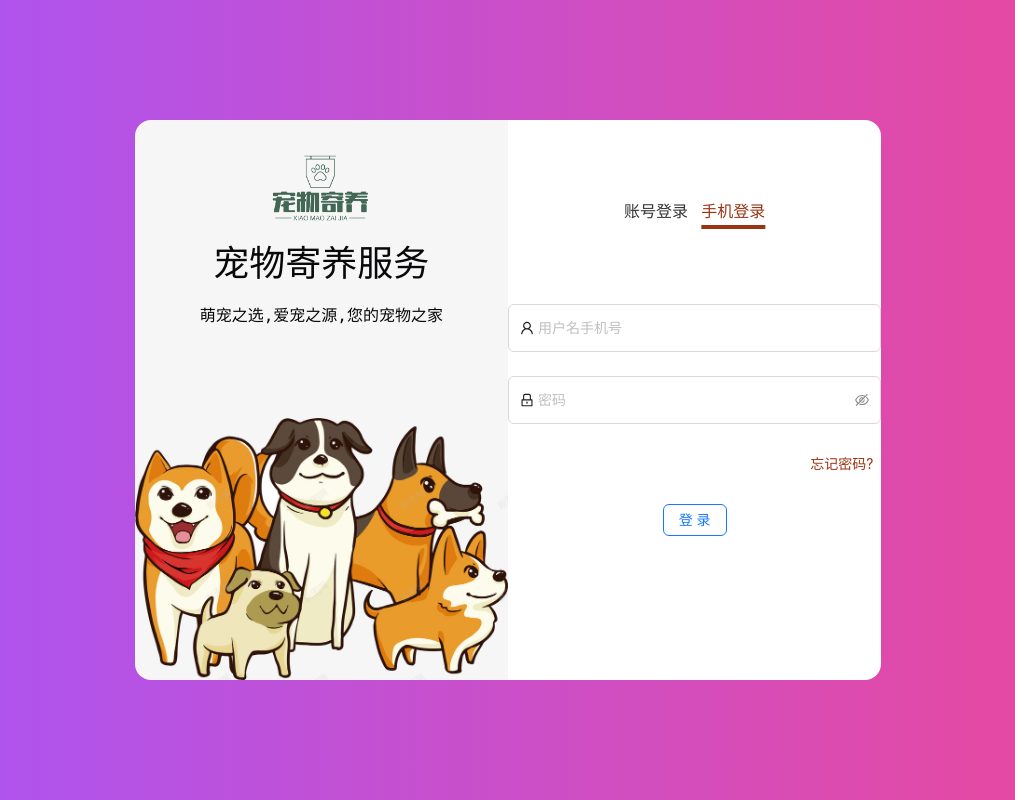
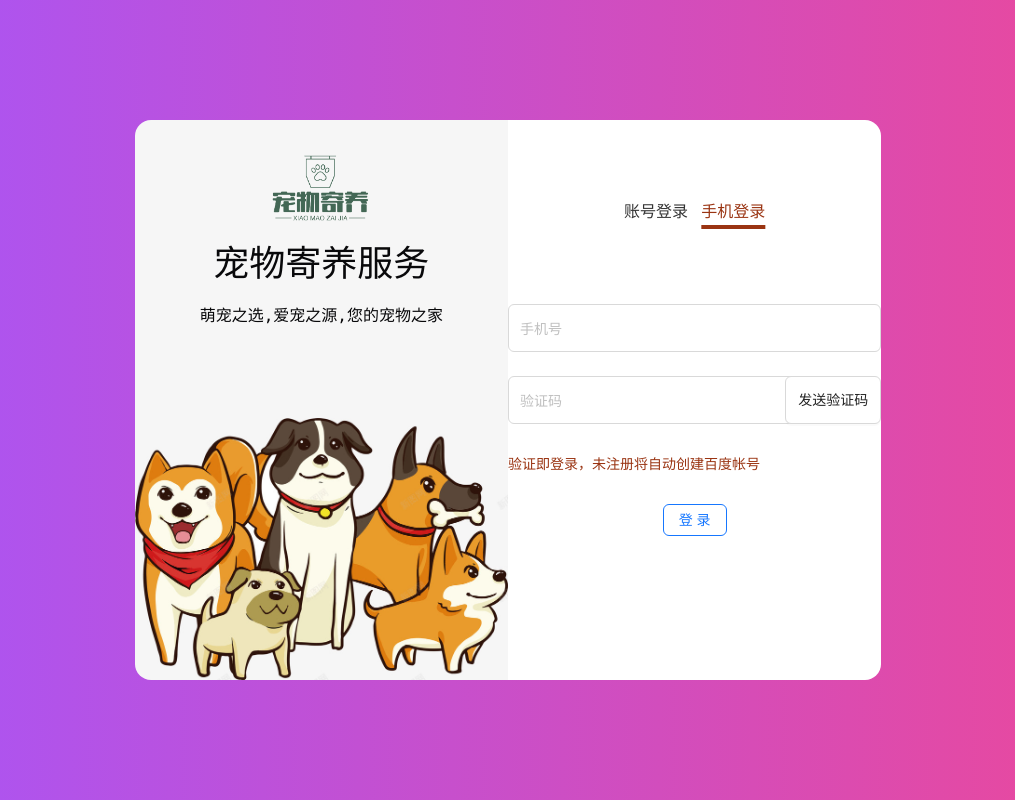
Before and after one commit to 11h-dd/pet_house, a React (Create React App) app: page /login in a window 1280 px wide. Both pictures are taken after a click on the element "手机登录". Shown: the whole page, without its empty margins (132-1147 px from the left). Built offline with nearby package versions, Linux system fonts and the light colour scheme.

Commit message:
手机号登陆注册完成

```diff
--- a/src/components/logins/login_phone/index.jsx
+++ b/src/components/logins/login_phone/index.jsx
@@ -1,10 +1,136 @@
-import React from 'react';
+import React, {useState} from 'react';
+import {
+    Button, Form, Input, Row, Col,message
+} from 'antd';
+import "./index.module.css"
+import service from "../../../requests/request";
+import {SetToken} from "../../../store/features/UserSlice";
+import {useNavigate} from "react-router-dom";
+import {useDispatch} from "react-redux";
+// import service from "../../../requests/request";
+
 const LoginPhone = (props) => {
-    return (
-        <div>
+    const dispatch = useDispatch()
+    const navigate = useNavigate()
+    const [form] = Form.useForm();
+    const [isClick, SetIsClick] = useState({
+        isClick: true
+    })
+    //发送验证码
+    const sendSms = async (e) => {
+        if (isClick.isClick) {
+            const {user_phone, smsCode} = form.getFieldValue()
+            if (!user_phone) {
+                message.warning("手机号没有填写", 0.5)
+                return
+            }
+            var timer = 60
+            var sss = setInterval(() => {
+                SetIsClick({
+                    isClick: false
+                })
+                timer -= 1
+                e.target.innerText = timer
 
-        </div>
-    );
+                if (timer === 0) {
+                    e.target.innerText = "获取验证码"
+                    clearInterval(sss)
+                    SetIsClick({
+                        isClick: true
+                    })
+                }
+            }, 1000)
+            try {
+                const response = await service({
+                    url: `getSms?phone=${user_phone}`
+                })
+                console.log(response)
+                smsCode.value = response.data
+            } catch (err) {
+                console.log(err)
+            }
+        }
+
+
+    }
+    //登录
+    const onFinish =async  (values) => {
+      try {
+          const response = await service({
+              url:"PhoneForLogin",
+              method:"POST",
+              data:{
+                  phone:values.user_phone,
+                  smsCode:values.smsCode
+              }
+          })
+          dispatch(SetToken(response.data.token))
+          message.success("登录成功", 0.5, () => {
+              navigate("/", {replace: true})
+          })
+      }catch(error){
+          message.error(error.msg)
+      }
+    };
+    return (<Form
+        name="normal_login"
+        className="login-form form"
+        form={form}
+        initialValues={{
+            user_phone: "", smsCode: ""
+        }}
+        onFinish={onFinish}
+    >
+        <Form.Item
+            validateTrigger="onBlur"
+            name="user_phone"
+            rules={[{
+                required: true, message: '请输入手机号',
+            }, {
+                pattern: /^1[3457869]\d{9}$/, message: "请输入11位手机号",
+            }]}
+        >
+            <Input placeholder="手机号" className="h-12"
+            />
+        </Form.Item>
+        <Form.Item
+            name="smsCode"
+            validateTrigger="onBlur"
+            rules={[{
+                required: true, message: '请输入验证码',
+            }, {
+                min: 5, message: "验证码长小于度六位"
+            }, {
+                max: 6, message: "验证码长度大于六位"
+            }]}
+        >
+            <Input
+
+                placeholder="验证码"
+                className="h-12 w-[18rem]"
+            />
+        </Form.Item>
+        <Form.Item className={"absolute right-0 bottom-[9.5rem] "}
+        >
+            <Row>
+                <Col span={20}>
+                    <Button className={"text-[#222222] h-12 w-24"} onClick={sendSms}
+                    >发送验证码</Button>
+                </Col>
+            </Row>
+        </Form.Item>
+        <Form.Item className={"float-left pr-2 text-orange-800"}>
+            验证即登录，未注册将自动创建百度帐号
+        </Form.Item>
+
+        <Form.Item className={"flex justify-center w-full"}>
+            <Button
+                type="primary" ghost htmlType="submit" className="login-form-button"
+            >
+                登录
+            </Button>
+        </Form.Item>
+    </Form>);
 };
 
 export default LoginPhone;
--- /dev/null
+++ b/src/components/logins/login_phone/index.module.css
@@ -0,0 +1,9 @@
+.form {
+    @apply mt-20
+}
+.button {
+    @apply mt-10 w-full
+}
+.capcahe {
+    @apply h-[3rem] w-[3rem] bg-amber-950
+}
--- a/src/components/logins/login_user/index.jsx
+++ b/src/components/logins/login_user/index.jsx
@@ -1,7 +1,7 @@
 import React from 'react';
 import "./index.css"
 import {LockOutlined, UserOutlined} from '@ant-design/icons';
-import {Button, Form, Input} from 'antd';
+import {Button, Form, Input, message} from 'antd';
 import {Link} from "react-router-dom";
 import service from "../../../requests/request";
 import {useDispatch} from "react-redux";
@@ -11,7 +11,6 @@ import {Message} from "../../../utils/MessageGlobal";
 
 const LoginUser = (props) => {
     const navigate = useNavigate()
-
     const dispatch = useDispatch()
     const onFinish = async (values) => {
         try {
@@ -22,15 +21,11 @@ const LoginUser = (props) => {
             })
             //将token保存起来
             dispatch(SetToken(response.data.token))
-            // message.success("登录成功", 0.5, () => {
-            //     navigate("/", {replace: true})
-            // })
-            Message("success","登录成功",0.5,() => {
+            message.success("登录成功", 0.5, () => {
                 navigate("/", {replace: true})
             })
         } catch (error) {
             Message("error",error.msg,0.5)
-            // message["error"](error.msg)
         }
 
     };
@@ -54,6 +49,7 @@ const LoginUser = (props) => {
         </Form.Item>
         <Form.Item
             name="password"
+
             rules={[{
                 required: true, message: '请输入密码',
             },]}
@@ -65,6 +61,9 @@ const LoginUser = (props) => {
                 label="Password"
                 className="h-12"
             />
+        </Form.Item>
+        <Form.Item className={"float-left pr-2"}>
+            <Link className={"text-[#858585] hover:text-[#222222]"}>没有账号?去注册</Link>
         </Form.Item>
         <Form.Item className={"float-right pr-2"}>
             <Link className="login-form-forgot text-orange-800" href="">
--- a/src/utils/MessageGlobal/index.jsx
+++ b/src/utils/MessageGlobal/index.jsx
@@ -2,7 +2,6 @@
 import {message} from "antd";
 import {throttle} from "../torottle";
 
-export const Message = throttle((state, content, timers = 1, fns = () => {
-}) => {
-    message[state](content, timers, fns)
-})
+export const Message = throttle((state, content) => {
+    message[state](content)
+},1000)
--- a/src/utils/torottle.js
+++ b/src/utils/torottle.js
@@ -1,13 +1,13 @@
 //节流
 //一段时间只执行一次 节流
-export function throttle(fn) {
+export function throttle(fn,tim) {
     var flag = true;
-    return function() {
+    return function(content,timers) {
         if (flag) {
             setTimeout(() => {
-                fn()
+                fn(content,timers)
                 flag = true;
-            }, 2000);
+            }, tim);
         }
         flag = false;
     }
--- a/src/view/login/index.jsx
+++ b/src/view/login/index.jsx
@@ -2,6 +2,7 @@ import React, {useState} from 'react';
 import "./login.css"
 import ani from "../../assets/images/Animal.png"
 import LoginUser from "../../components/logins/login_user";
+import LoginPhone from "../../components/logins/login_phone";
 
 const Login = (props) => {
   const [active,UseActive] = useState("User")
@@ -15,6 +16,12 @@ const Login = (props) => {
             UseActive("Phone")
             return
         }
+    }
+    const toggle = () => {
+      if(active === "User"){
+            return  <LoginUser></LoginUser>
+      }
+      return <LoginPhone></LoginPhone>
     }
     return (<div className={"boog"}>
         <div className={"login_box"}>
@@ -33,7 +40,7 @@ const Login = (props) => {
                     &nbsp;  &nbsp;
                     <h1 onClick={taggleAction} className={active === "Phone" ? "underline decoration-4 text-orange-800 underline-offset-8":""} >手机登录</h1>
                 </div>
-                    <LoginUser></LoginUser>
+                    {toggle()}
                 </div>
                 <div></div>
             </div>
```
